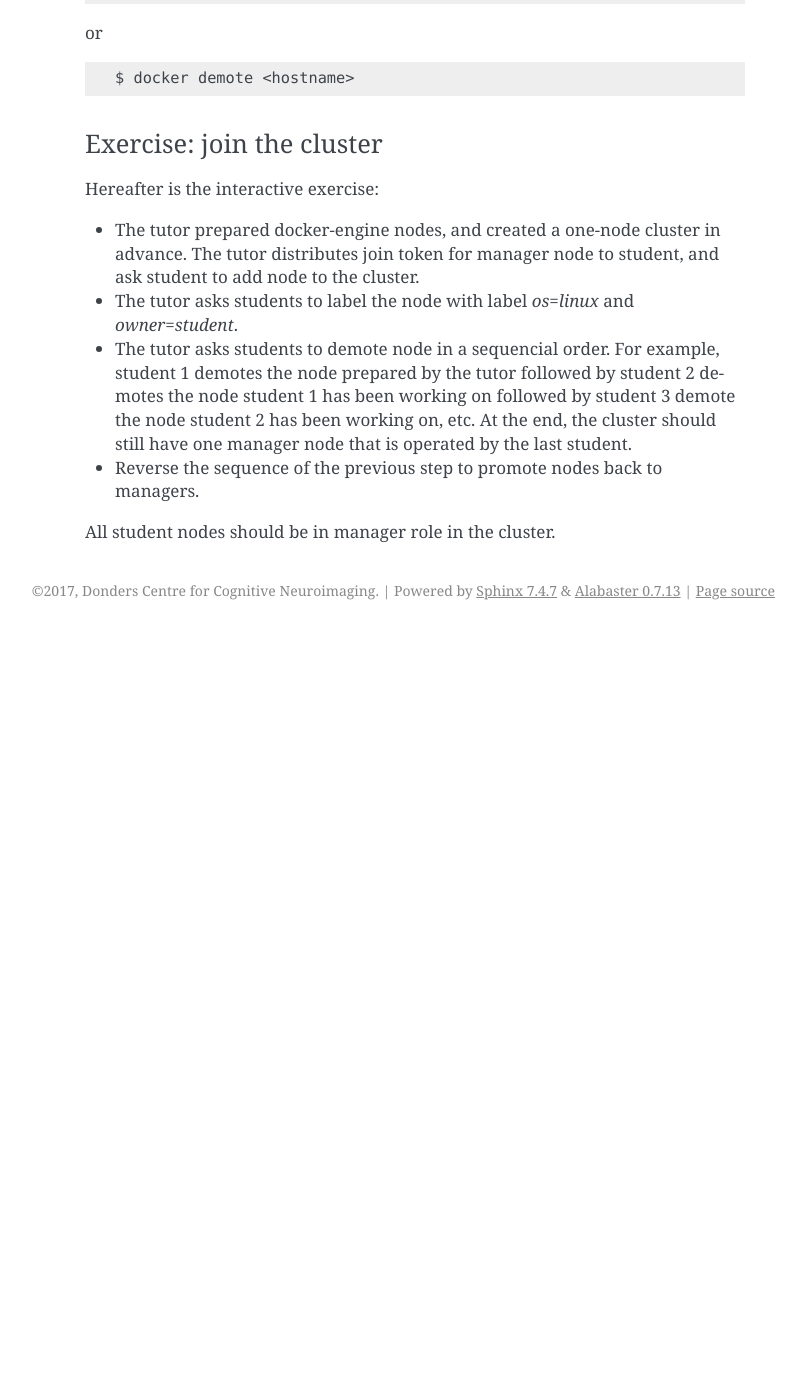
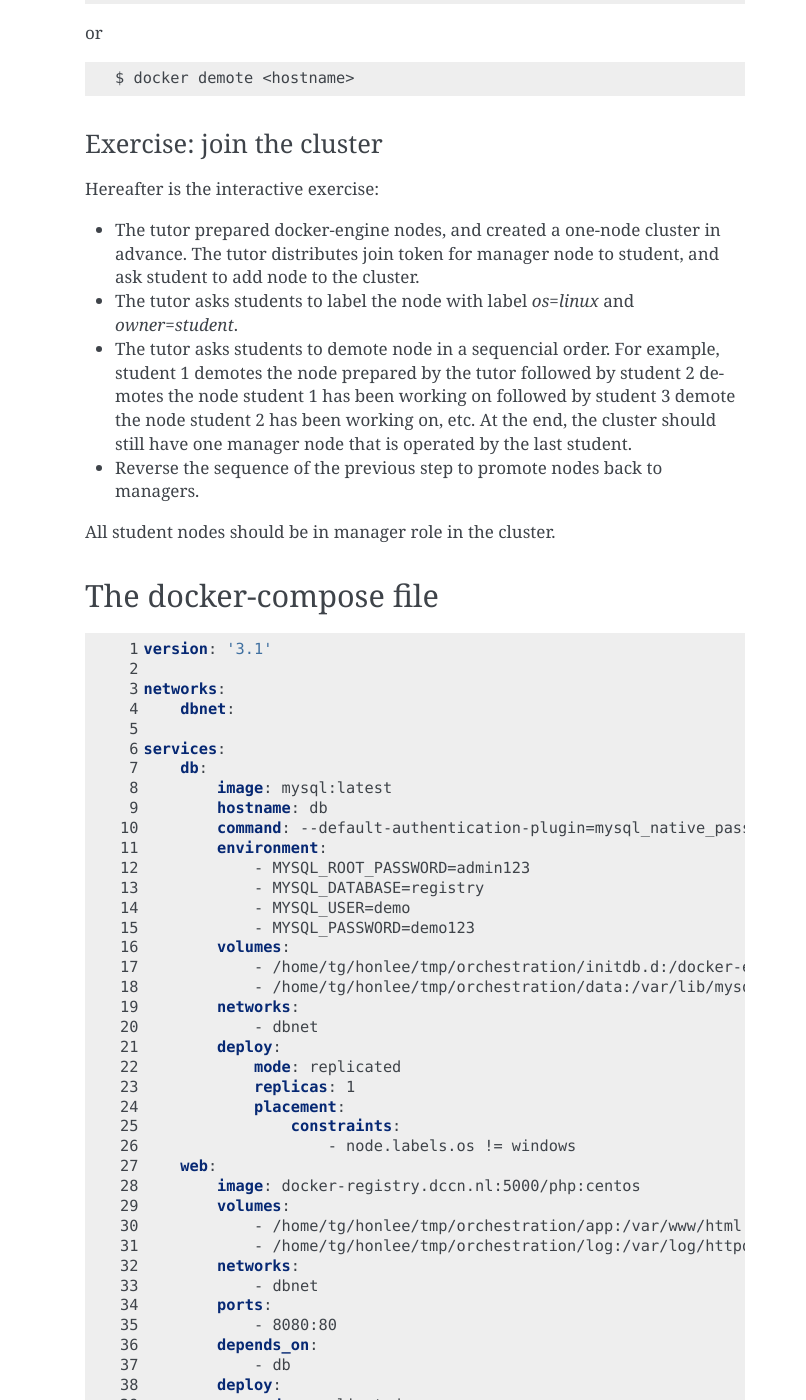
Before and after one commit to Donders-Institute/docker-swarm-setup, a Sphinx documentation site: the page built from doc/tutorial/swarm.rst, in a window 1280 px wide and 1400 px high, scrolled down 3319 px. Shown: the whole window, without its empty margins (335-1141 px from the left). Built offline with Sphinx 7.4.7, drawn with Linux system fonts in a browser that asks for light colours; before the commit the page ends 3949 px from its top, so only the background shows below that; some of the changed text lies outside the part shown.

Commit message:
Updated tutorial on swarm cluster

```diff
--- a/doc/tutorial/swarm.rst
+++ b/doc/tutorial/swarm.rst
@@ -128,3 +128,69 @@ Hereafter is the interactive exercise:
 - Reverse the sequence of the previous step to promote nodes back to managers.
 
 All student nodes should be in manager role in the cluster.
+
+The docker-compose file
+=======================
+
+.. code-block:: yaml
+    :linenos:
+
+    version: '3.1'
+
+    networks:
+        dbnet:
+
+    services:
+        db:
+            image: mysql:latest
+            hostname: db
+            command: --default-authentication-plugin=mysql_native_password
+            environment:
+                - MYSQL_ROOT_PASSWORD=admin123
+                - MYSQL_DATABASE=registry
+                - MYSQL_USER=demo
+                - MYSQL_PASSWORD=demo123
+            volumes:
+                - /home/tg/honlee/tmp/orchestration/initdb.d:/docker-entrypoint-initdb.d
+                - /home/tg/honlee/tmp/orchestration/data:/var/lib/mysql
+            networks:
+                - dbnet
+            deploy:
+                mode: replicated
+                replicas: 1
+                placement:
+                    constraints:
+                        - node.labels.os != windows
+        web:
+            image: docker-registry.dccn.nl:5000/php:centos
+            volumes:
+                - /home/tg/honlee/tmp/orchestration/app:/var/www/html
+                - /home/tg/honlee/tmp/orchestration/log:/var/log/httpd
+            networks:
+                - dbnet
+            ports:
+                - 8080:80
+            depends_on:
+                - db
+            deploy:
+                mode: replicated
+                replicas: 2
+                placement:
+                    constraints:
+                        - node.labels.os != windows
+
+Sharing volumn and image
+^^^^^^^^^^^^^^^^^^^^^^^^
+
+Overlay network
+^^^^^^^^^^^^^^^
+
+Container placement
+^^^^^^^^^^^^^^^^^^^
+
+Launching stack
+===============
+
+.. code-block:: bash
+
+    $ docker stack deploy -c docker-compose.yml myapp
```
Also changed, not shown: doc/tutorial/centos-httpd/orchestration/docker-compose.swarm.yml (added, +43 -0 lines).
